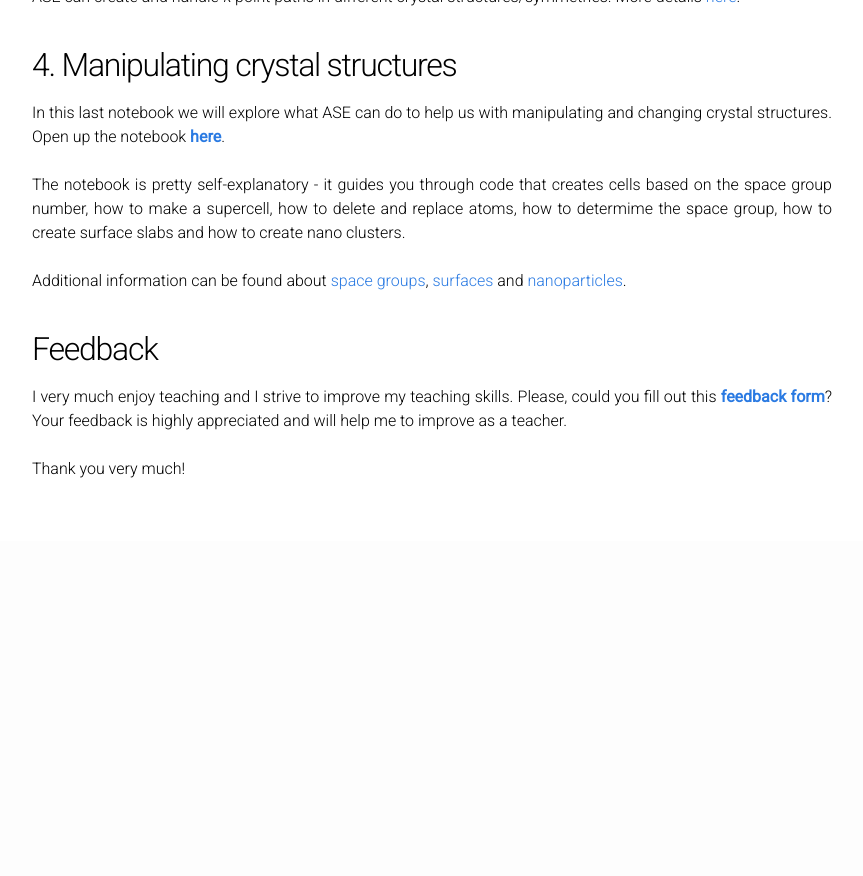
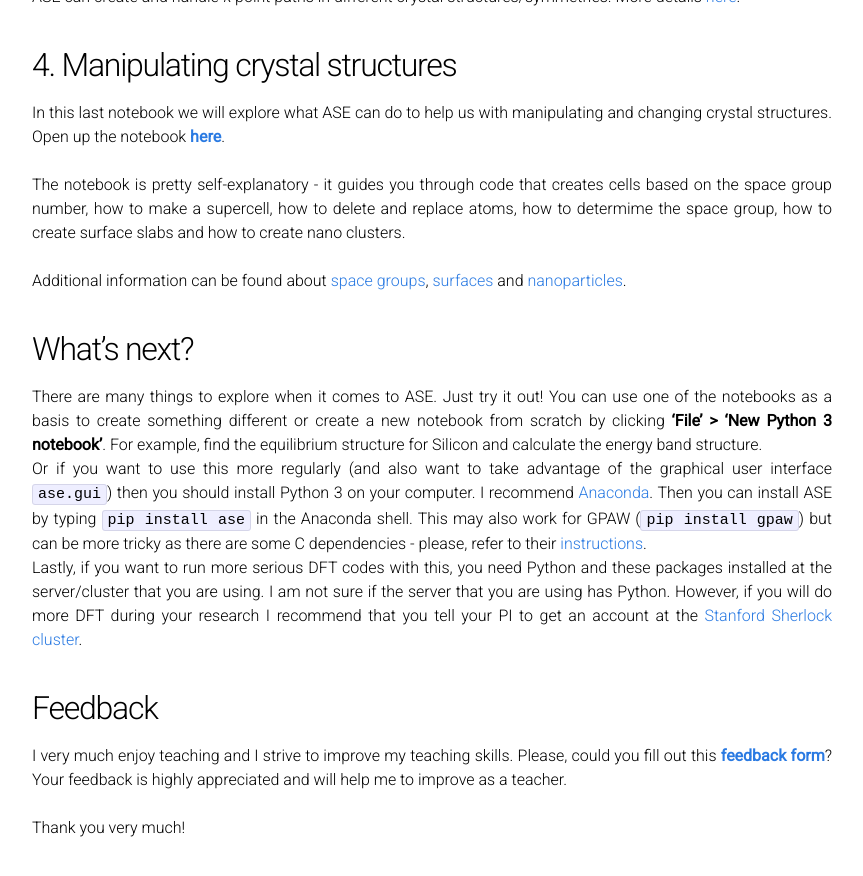
Before and after one commit to peterschindler/peterschindler.github.io, a Jekyll site: the page built from index.md, in a window 1280 px wide and 900 px high, scrolled down 5097 px. Shown: the top 876 px of the window, without its empty margins (208-1071 px from the left). Built offline with Jekyll 4.4.1, drawn with Linux system fonts in a browser that asks for light colours; formulas are drawn with MathJax 3; before the commit the page ends 5638 px from its top, so only the background shows below that.

Commit message:
Wrote what's next section

```diff
--- a/index.md
+++ b/index.md
@@ -11,7 +11,8 @@ We will be using the [Atomic Simulation Environment (ASE)](https://wiki.fysik.dt
 ## Google Colab ##
 Both ASE and GPAW operate through Python. We will be using Google's Colab service to make it easy to follow along. No need to install Python
 locally - you only need a browser. Our code will be running in a Jupyter notebook using Google's resources.<br/><br/>
-To access a Python notebook just follow [**this link**](https://colab.research.google.com/drive/1mofb8yD9rcwVFlBnwkrMf2rx3E1Pru6u) and then click on <b>'File' > 'Save a copy in Drive...'</b>
+To access a Python notebook just follow [**this link**](https://colab.research.google.com/drive/1mofb8yD9rcwVFlBnwkrMf2rx3E1Pru6u) and
+then click on <b>'File' > 'Save a copy in Drive...'</b>
 <center><img src="Images/colab.jpeg" alt="Google Colab: Copying a Python notebook to your Google Drive" style="width: 300px;"/><br/>
 </center>
 Once you have copied the notebook to your Google Drive you can edit, execute and work on it.
@@ -160,6 +161,18 @@ Additional information can be found about [space groups](https://wiki.fysik.dtu.
  and [nanoparticles](https://wiki.fysik.dtu.dk/ase/ase/cluster/cluster.html).
 
 
+## What's next? ##
+
+There are many things to explore when it comes to ASE. Just try it out! You can use one of the notebooks as a basis to create something different or
+create a new notebook from scratch by clicking <b>'File' > 'New Python 3 notebook'</b>. For example, find the equilibrium structure for Silicon and
+calculate the energy band structure. <br/>
+Or if you want to use this more regularly (and also want to take advantage of the graphical user interface `ase.gui`) then you should install Python 3
+on your computer. I recommend [Anaconda](https://www.anaconda.com/distribution/). Then you can install ASE by typing `pip install ase` in the Anaconda shell.
+This may also work for GPAW (`pip install gpaw`) but can be more tricky as there are some C dependencies - please, refer to their [instructions](https://wiki.fysik.dtu.dk/gpaw/install.html).<br/>
+Lastly, if you want to run more serious DFT codes with this, you need Python and these packages installed at the server/cluster that you are using. I am not
+sure if the server that you are using has Python. However, if you will do more DFT during your research I recommend that you tell your PI to get an account at
+the [Stanford Sherlock cluster](https://www.sherlock.stanford.edu/).
+
 ## Feedback ##
 I very much enjoy teaching and I strive to improve my teaching skills. Please, could you fill out this [**feedback form**](https://forms.gle/UcXyu7HgcHJCiVaQ8)?
 Your feedback is highly appreciated and will help me to improve as a teacher.<br/><br/>
```
